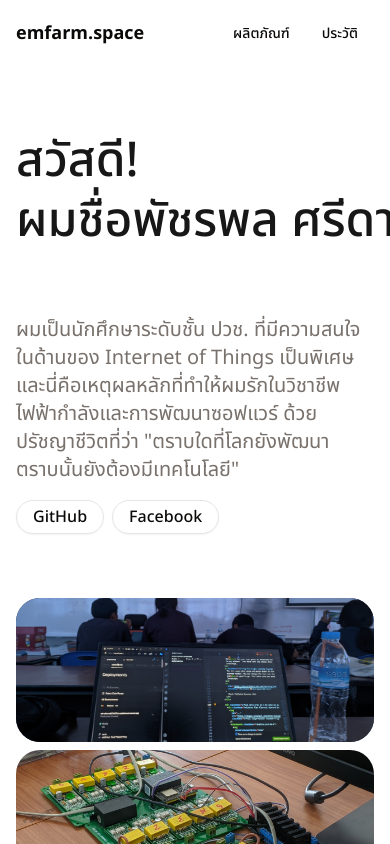
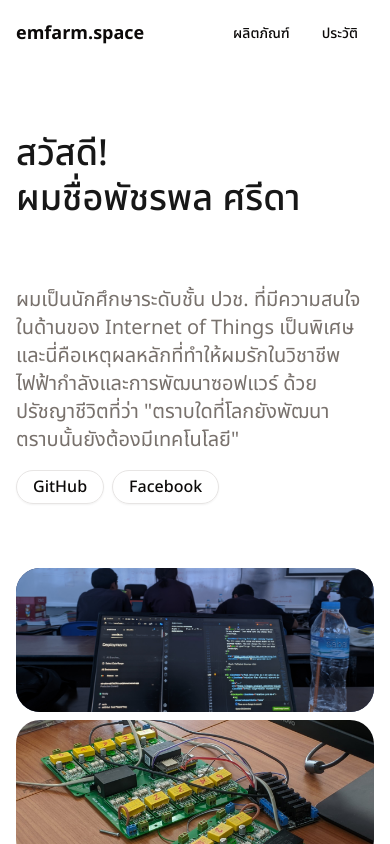
Before and after one commit to PatphonSD/emfarm, a Next.js app: page / in a window 390 px wide. Shown: the top 844 px of the page. Built offline with nearby package versions, Linux system fonts and the light colour scheme.

Commit message:
Update hero.tsx

```diff
--- a/app/_section/hero.tsx
+++ b/app/_section/hero.tsx
@@ -11,7 +11,7 @@ export default function Hero() {
   return (
     <section>
       <Container className="flex flex-col md:flex-row gap-16">
-        <p className="text-5xl mb-0 pb-0 text-neutral-900 lg:text-8xl font-medium text-nowrap leading-tight lg:leading-tight">
+        <p className="text-4xl mb-0 pb-0 text-neutral-900 lg:text-8xl font-medium text-nowrap leading-tight lg:leading-tight">
           สวัสดี!
           <br />
           ผมชื่อพัชรพล ศรีดา
```
